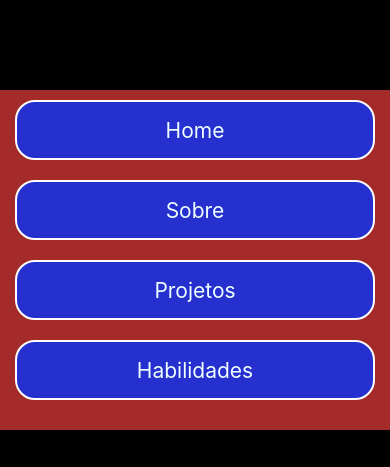
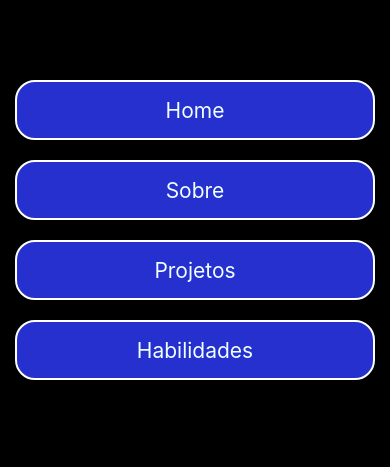
Before and after one commit to JoaoPedro006/About-me, a React (Create React App) app: page / in a window 390 px wide. Shown: the part 559-1026 px from the top of the page. Built offline with nearby package versions, Linux system fonts and the light colour scheme.

Commit message:
joaopedro

```diff
--- a/src/components/Container/Container.module.css
+++ b/src/components/Container/Container.module.css
@@ -212,7 +212,6 @@
     justify-content: center;
     align-items: center;
     flex-direction: column;
-    background-color: brown;
     position: relative;
     top: -40px;
   }
@@ -287,6 +286,6 @@
 
   .opcoes {
     position: relative;
-    top: -20px;
+    top: -40px;
   }
 }
--- a/src/components/Container/index.js
+++ b/src/components/Container/index.js
@@ -74,7 +74,6 @@ function Container() {
 
         </div>
       </div>
-      //container
     </div>
   );
 }
```
